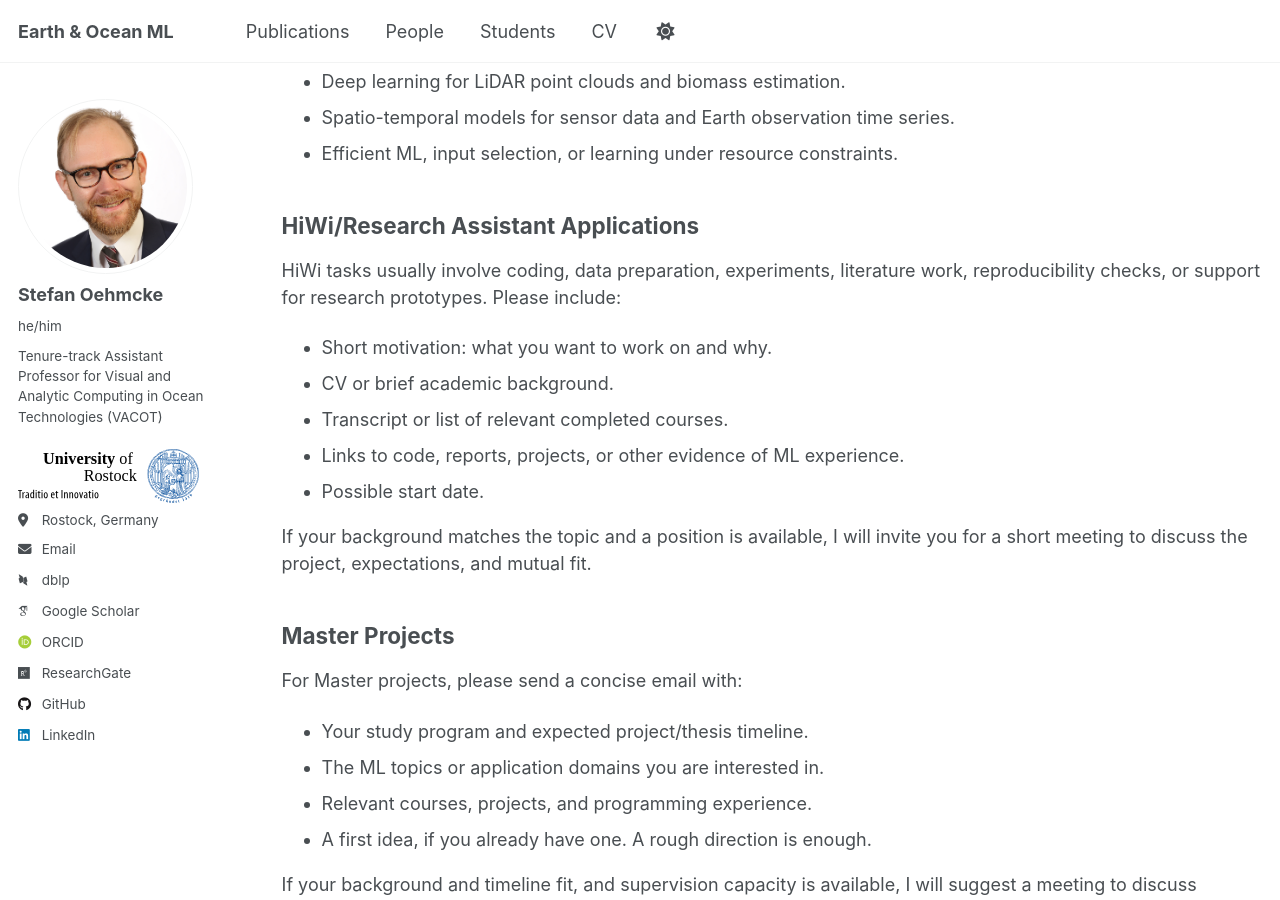
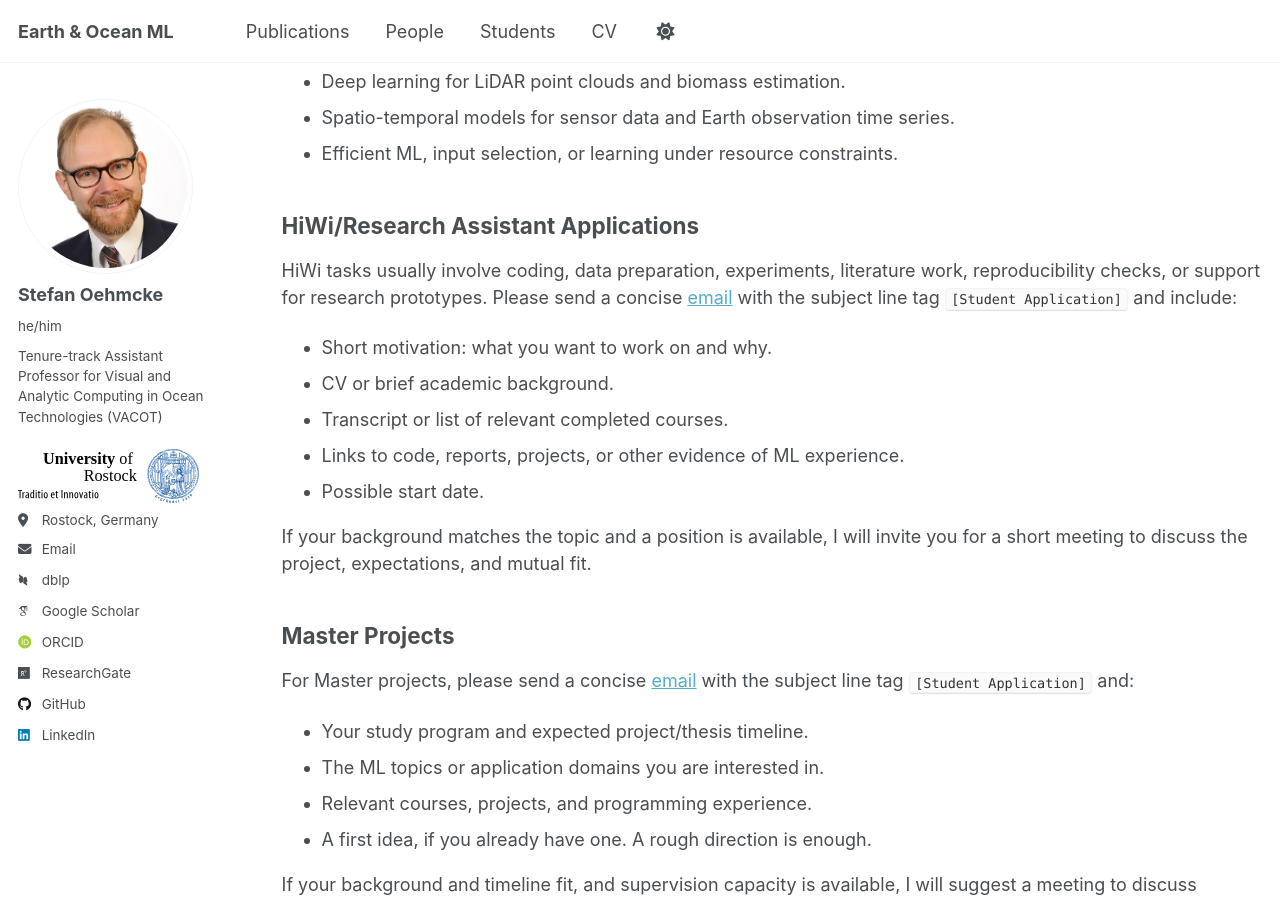
Before and after one commit to StefOe/StefOe.github.io, a Jekyll site: the page built from _pages/applications.md, in a window 1280 px wide and 900 px high, scrolled down 664 px. Built offline with Jekyll 4.4.1, drawn with Linux system fonts in a browser that asks for light colours; some web fonts are replaced; a script that is not in the unit is left out.

Commit message:
update student descriptions

```diff
--- a/_pages/applications.md
+++ b/_pages/applications.md
@@ -29,7 +29,7 @@ Useful skills:
 
 ## HiWi/Research Assistant Applications
 
-HiWi tasks usually involve coding, data preparation, experiments, literature work, reproducibility checks, or support for research prototypes. Please include:
+HiWi tasks usually involve coding, data preparation, experiments, literature work, reproducibility checks, or support for research prototypes. Please send a concise [email](mailto:stefan.oehmcke@uni-rostock.de?subject=%5BStudent%20Application%5D%20HiWi%20request) with the subject line tag `[Student Application]` and include:
 
 - Short motivation: what you want to work on and why.
 - CV or brief academic background.
@@ -41,7 +41,7 @@ If your background matches the topic and a position is available, I will invite
 
 ## Master Projects
 
-For Master projects, please send a concise email with:
+For Master projects, please send a concise [email](mailto:stefan.oehmcke@uni-rostock.de?subject=%5BStudent%20Application%5D%20Master%20project%20request) with the subject line tag `[Student Application]` and:
 
 - Your study program and expected project/thesis timeline.
 - The ML topics or application domains you are interested in.
```
